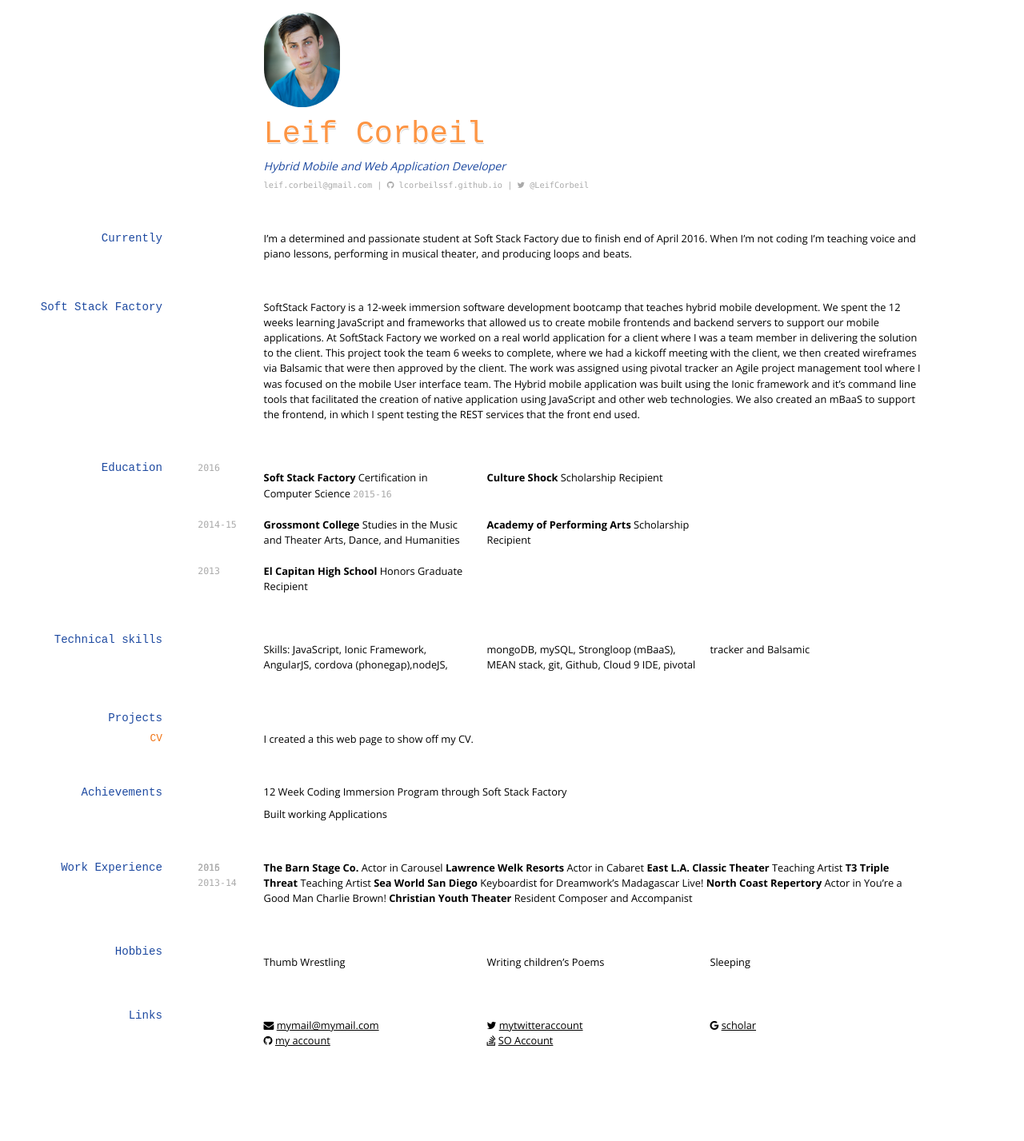
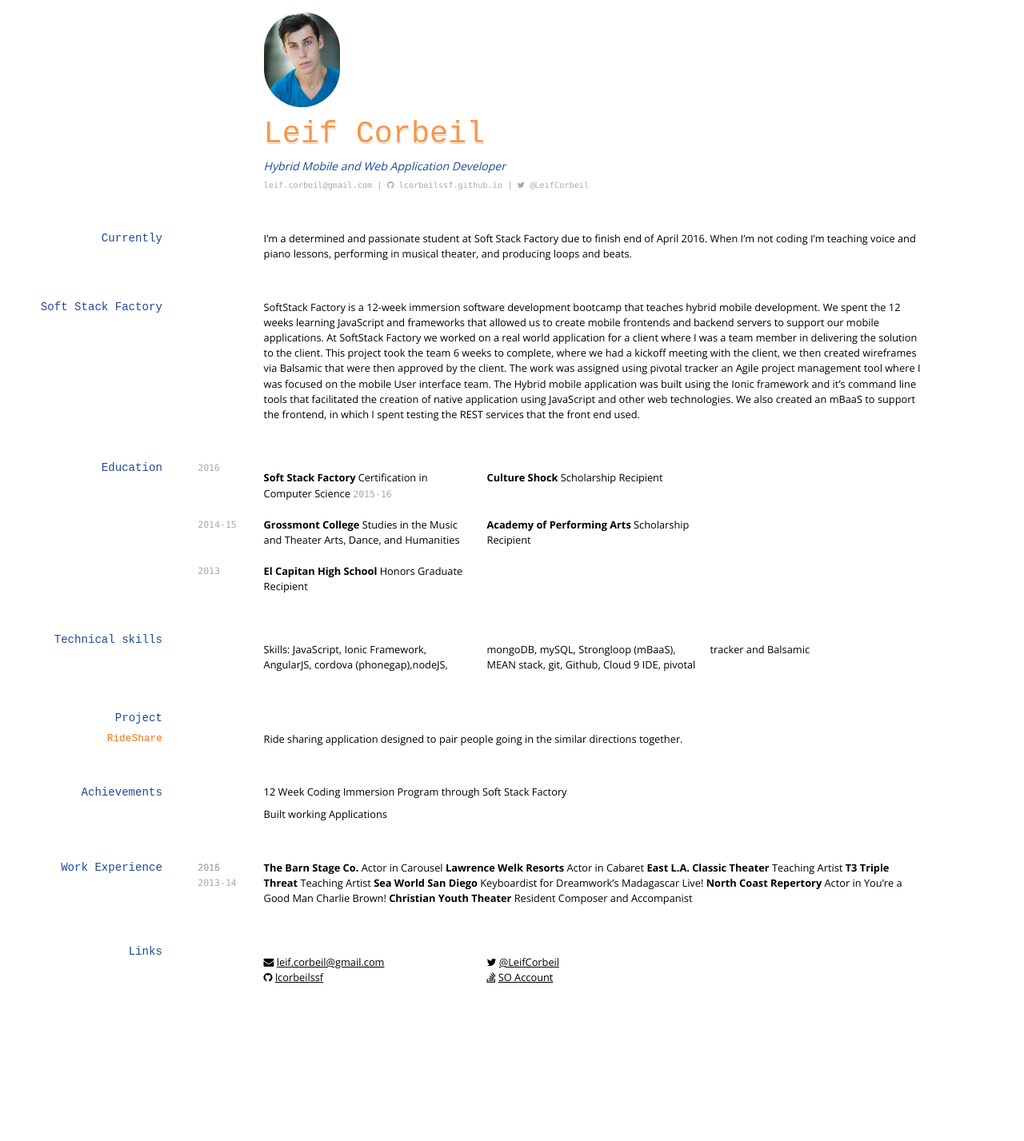
Before and after one commit to lcorbeilssf/lcorbeilssf.github.io, a Jekyll site: the page built from index.md, in a window 1280 px wide. Shown: the whole page at 80% size. Built offline with Jekyll 4.4.1, drawn with Linux system fonts in a browser that asks for light colours; nearby versions of some CDN libraries; after the commit the page ends 1347 px from its top, so only the background shows below that.

Commit message:
resume.8

```diff
--- a/index.md
+++ b/index.md
@@ -47,11 +47,11 @@ At SoftStack Factory we worked on a real world application for a client where I
 
 
 
-## Projects
+## Project
 
-### CV
+### RideShare
 
-I created a this web page to show off my CV.
+Ride sharing application designed to pair people going in the similar directions together.
 
 ## Achievements
 
@@ -72,16 +72,10 @@ __Sea World San Diego__ Keyboardist for Dreamwork's Madagascar Live!
 __North Coast Repertory__ Actor in You're a Good Man Charlie Brown!
 __Christian Youth Theater__ Resident Composer and Accompanist
 
-## Hobbies
-
-* Thumb Wrestling
-* Writing children's Poems
-* Sleeping
 
 ## Links
 
-* <i class="fa fa-envelope"></i> <a href="mailto:">mymail@mymail.com</a><br />
-* <i class="fa fa-github"></i> <a href="http://github.com/">my account</a><br />
-* <i class="fa fa-twitter"></i> <a href="http://twitter.com/">mytwitteraccount</a><br />
+* <i class="fa fa-envelope"></i> <a href="mailto:">leif.corbeil@gmail.com</a><br />
+* <i class="fa fa-github"></i> <a href="http://github.com/">lcorbeilssf</a><br />
+* <i class="fa fa-twitter"></i> <a href="http://twitter.com/">@LeifCorbeil</a><br />
 * <i class="fa fa-stack-overflow"></i> <a href="http://stackoverflow.com/">SO Account</a>
-* <i class="fa fa-google"></i> <a href="http://scholar.google.com/">scholar</a>
```
Also changed, not shown: 1 other file.
